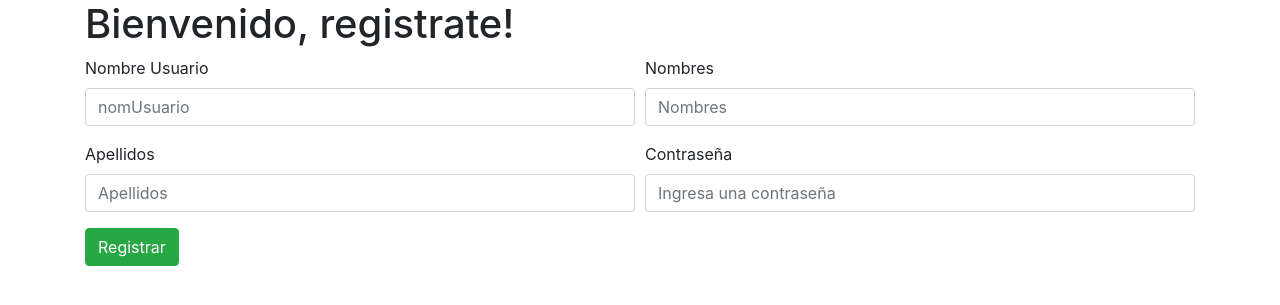
After one commit to paulamorales08/Libreria_Vitual_Bictia, a PHP site: page /usuarios/registroUsuario.php in a window 1280 px wide. The commit adds this page. Shown: the top 305 px of the page. Run offline with PHP 8.4, Linux system fonts and the light colour scheme.

Commit message:
primerosCambios

```diff
--- /dev/null
+++ b/usuarios/registroUsuario.php
@@ -0,0 +1,58 @@
+<!DOCTYPE html>
+<html lang="en">
+
+<head>
+  <meta charset="UTF-8">
+  <meta name="viewport" content="width=device-width, initial-scale=1.0">
+  <title>Crear Persona</title>
+  <link rel="stylesheet" href="https://stackpath.bootstrapcdn.com/bootstrap/4.4.1/css/bootstrap.min.css" integrity="sha384-Vkoo8x4CGsO3+Hhxv8T/Q5PaXtkKtu6ug5TOeNV6gBiFeWPGFN9MuhOf23Q9Ifjh" crossorigin="anonymous">
+</head>
+<?php
+
+if(isset($_POST) && !empty($_POST)){
+  include('usuarios.php');
+  $usuario = new Usuario();
+  $usuario->crearUsuario($_POST);
+  echo (true) ? '<div class="alert alert-success" role="alert">Registro exitoso</div>' : '<div class="alert alert-danger" role="alert">Error al registrar</div>';
+}
+
+?>
+
+<body>
+
+  <div class="container">
+    <h1> Bienvenido, registrate! </h1>
+    <form method="POST" enctype="multipart/form-data">
+
+      <div class="form-row">
+        <div class="form-group col-md-6">
+          <label for="nomUsuario">Nombre Usuario</label>
+          <input type="text" class="form-control" id="nomUsuario" name="nomUsuario" placeholder="nomUsuario" required max="50">
+        </div>
+        <div class="form-group col-md-6">
+
+          <label for="Nombres">Nombres</label>
+          <input type="text" class="form-control" id="Nombres" name="Nombres" placeholder="Nombres" required max="50">
+        </div>
+      </div>
+      <div class="form-row">
+        <div class="form-group col-md-6">
+          <label for="Apellidos">Apellidos</label>
+          <input type="text" class="form-control" id="Apellidos" name="Apellidos" placeholder="Apellidos" required max="50">
+        </div>
+        <div class="form-group col-md-6">
+          <label for="Contrasena">Contraseña</label>
+          <input type="password" class="form-control" id="Contrasena" name="Contrasena" placeholder="Ingresa una contraseña" required max="100">
+        </div>
+      </div>
+
+      <div class="clearfix">
+        <button class="btn btn-success float-left" type="submit">Registrar</button>
+
+      </div>
+    </form>
+  </div>
+
+</body>
+
+</html>
```
Also changed, not shown: index.php (+12 -5 lines), usuarios/usuarios.php (added, +44 -0 lines).
